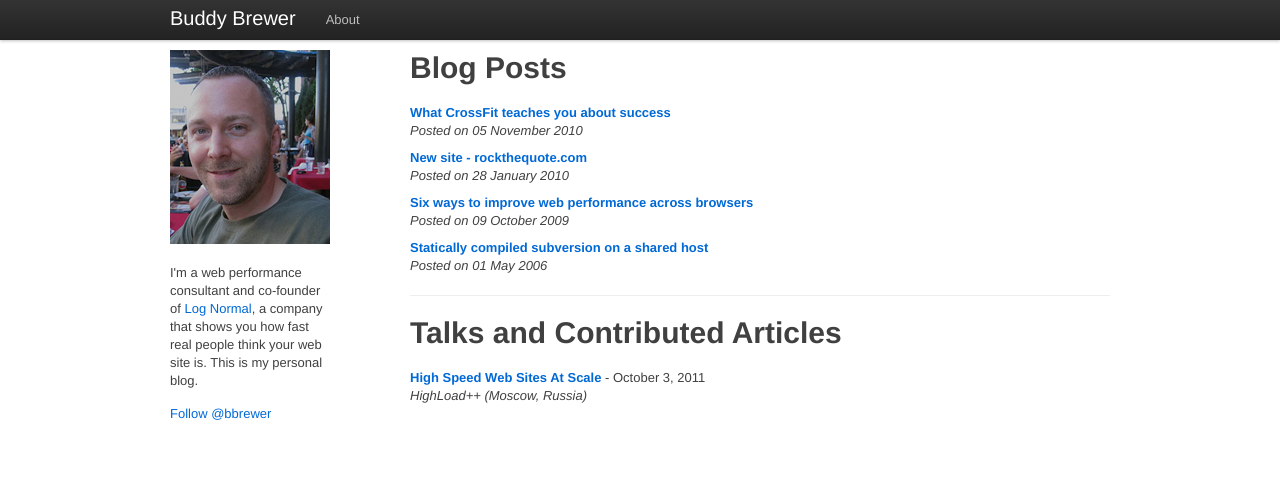
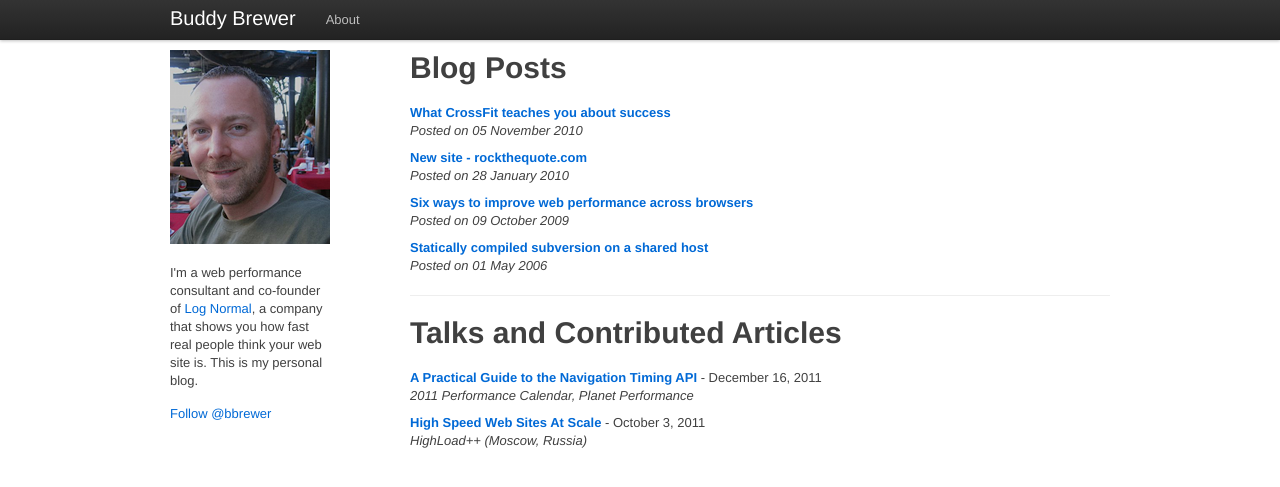
Before and after one commit to bbrewer/buddybrewer.com, a Jekyll site: the page built from index.markdown, in a window 1280 px wide. Shown: the top 487 px of the page. Built offline with Jekyll 4.4.1, drawn with Linux system fonts in a browser that asks for light colours; a script that is not in the unit is left out; comment, search, counter and statistics services are not loaded.

Commit message:
Add perfplanet calendar article link.

```diff
--- a/index.markdown
+++ b/index.markdown
@@ -17,5 +17,8 @@ description: Web performance consultant and co-founder of Log Normal.
 
 # Talks and Contributed Articles
 
+[**A Practical Guide to the Navigation Timing API**](http://calendar.perfplanet.com/2011/a-practical-guide-to-the-navigation-timing-api/) - December 16, 2011<br>
+*2011 Performance Calendar, Planet Performance*
+
 [**High Speed Web Sites At Scale**](http://www.slideshare.net/buddybrewer/high-speed-web-sites-at-scale) - October 3, 2011<br>
 *HighLoad++ (Moscow, Russia)*
```
